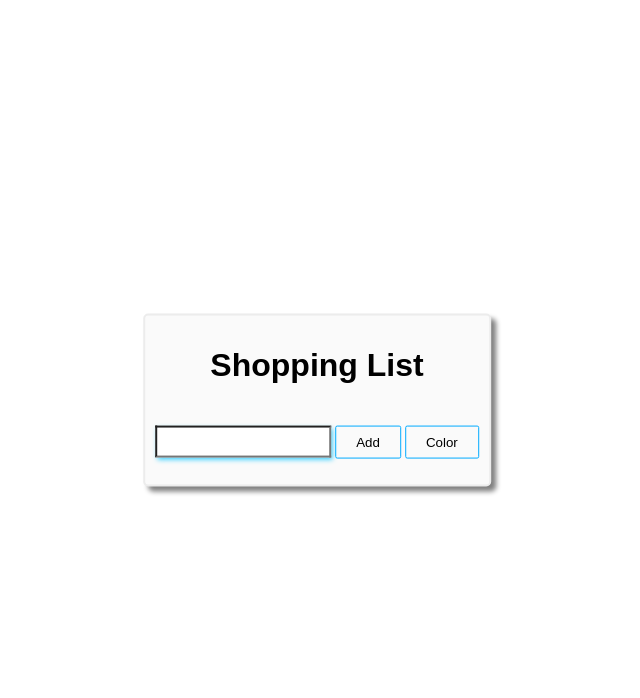
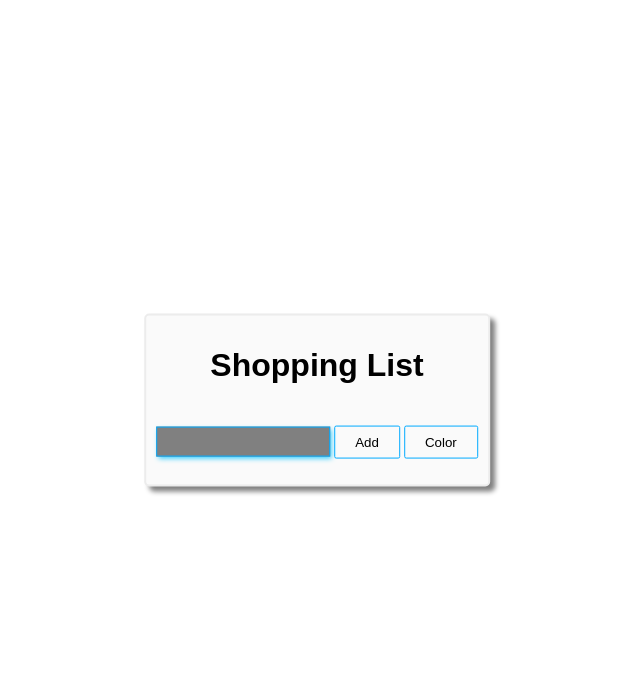
Before and after one commit to Emmanuel-Jiss/pythonProject1, a Flask app: page / in a window 1280 px wide, while the restyled element is pressed. Shown: the top 698 px of the page, without its empty margins (323-963 px from the left). Run offline with Flask 3, Linux system fonts and the light colour scheme; data that the repository does not hold is empty.

Commit message:
Active text box effect

```diff
--- a/static/css/style.css
+++ b/static/css/style.css
@@ -24,7 +24,8 @@ input:hover {
 }
 
 input:active {
-    border: 2px 2px 5px #33CEFF;
+    border: 1px solid #00aaff;
+    background-color: grey;
 }
 
 #add-form input{
```
